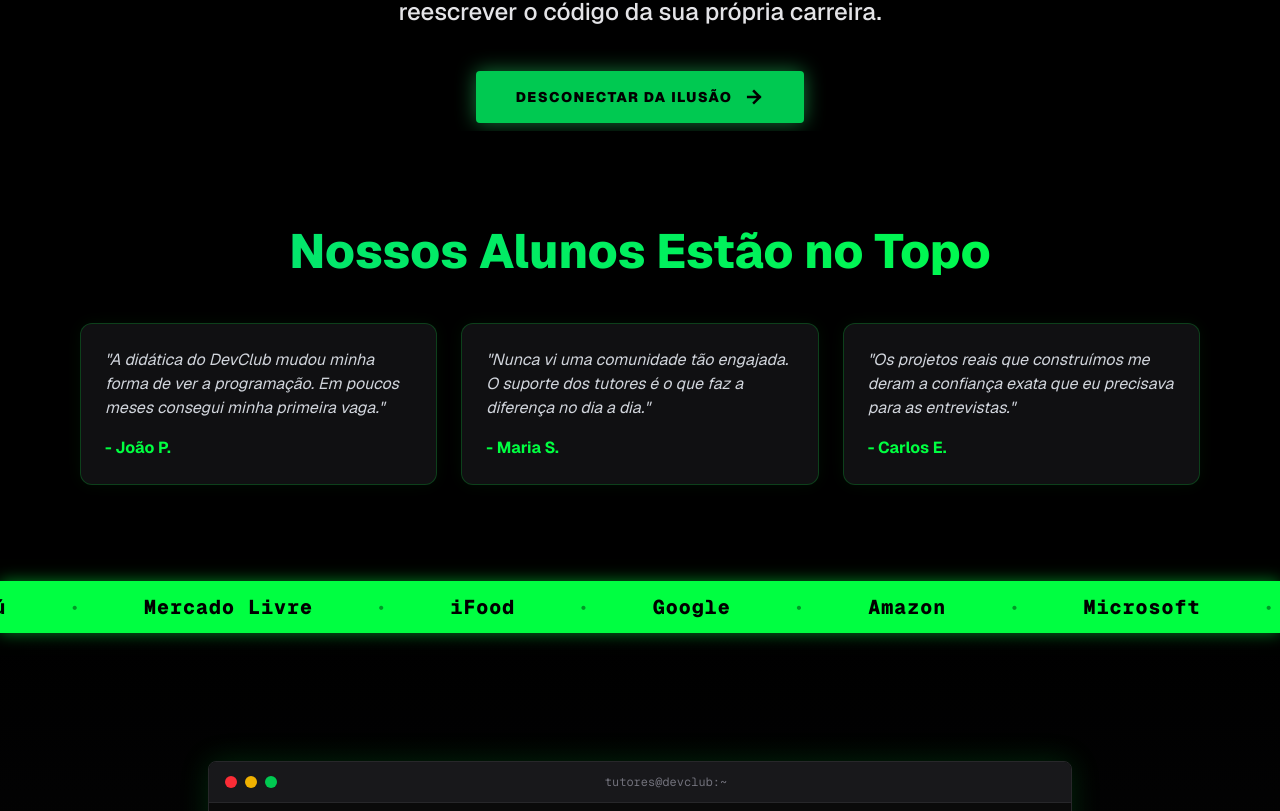
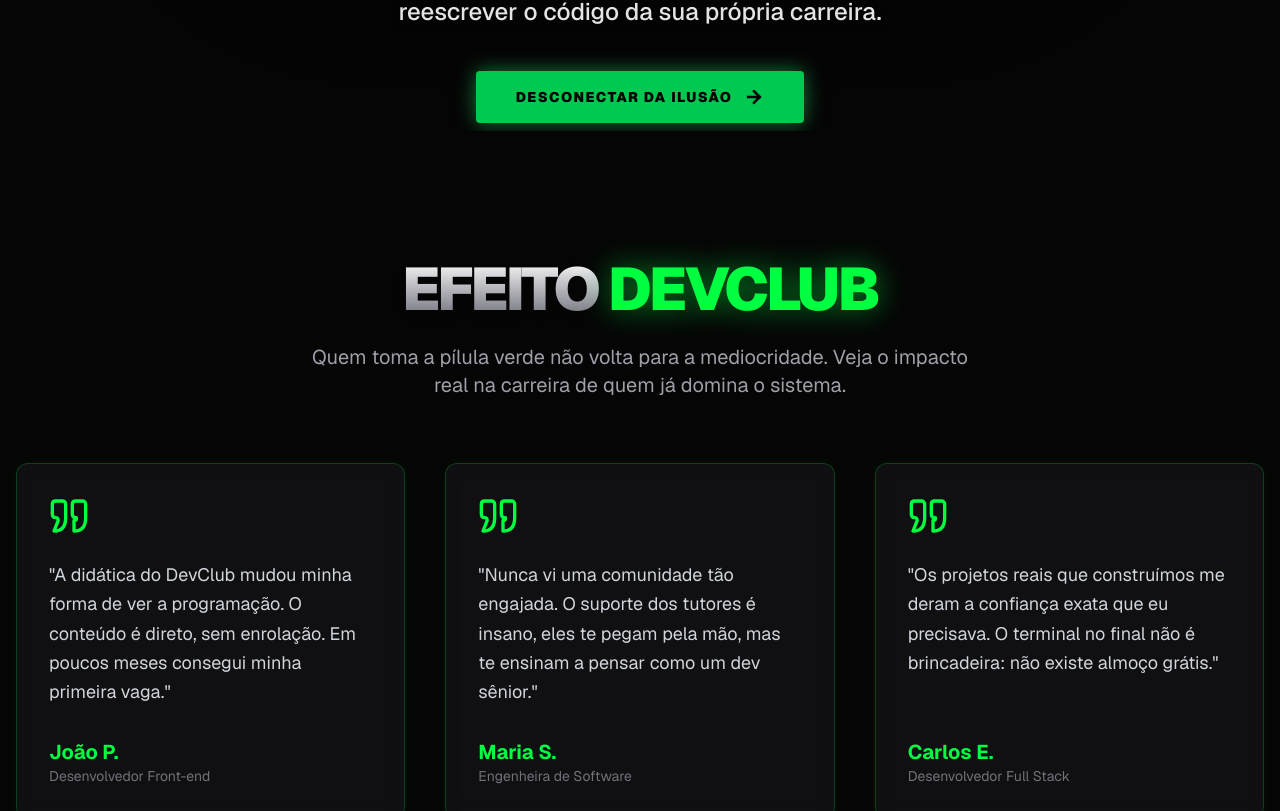
Before and after one commit to cesareduardodonato-ecolife/devclub-disruptivo, a Next.js app: page / in a window 1280 px wide. Shown: the part 629-1440 px from the top of the page. Built offline with nearby package versions, Linux system fonts and the light colour scheme.

Commit message:
feat: restaura cards 3d interativos e mouse verde customizado na pagina principal

```diff
--- a/app/page.tsx
+++ b/app/page.tsx
@@ -1,60 +1,166 @@
+"use client";
+
+import { useState, useEffect, MouseEvent } from "react";
 import { Hero } from "../components/Hero";
 import { BackgroundEffects } from "../components/BackgroundEffects";
 import TerminalTutores from "../components/TerminalTutores";
 import CompanyBanner from "../components/CompanyBanner";
 
+// --- COMPONENTE: MOUSE VERDINHO CUSTOMIZADO ---
+const CustomCursor = () => {
+  const [position, setPosition] = useState({ x: 0, y: 0 });
+  const [isVisible, setIsVisible] = useState(false);
+
+  useEffect(() => {
+    const updatePosition = (e: globalThis.MouseEvent) => {
+      setPosition({ x: e.clientX, y: e.clientY });
+      setIsVisible(true);
+    };
+    const handleMouseLeave = () => setIsVisible(false);
+
+    window.addEventListener("mousemove", updatePosition);
+    document.body.addEventListener("mouseleave", handleMouseLeave);
+
+    return () => {
+      window.removeEventListener("mousemove", updatePosition);
+      document.body.removeEventListener("mouseleave", handleMouseLeave);
+    };
+  }, []);
+
+  if (!isVisible) return null;
+
+  return (
+    <div
+      className="fixed pointer-events-none z-[9999] hidden md:block"
+      style={{
+        left: `${position.x}px`,
+        top: `${position.y}px`,
+        transform: 'translate(-50%, -50%)'
+      }}
+    >
+      <div className="w-6 h-6 bg-[#00FF41]/40 border-2 border-[#00FF41] rounded-full shadow-[0_0_15px_rgba(0,255,65,0.8)] transition-transform duration-75 ease-out" />
+    </div>
+  );
+};
+
+// --- COMPONENTE: CARDS DE DEPOIMENTO COM EFEITO 3D (TILT) ---
+const TiltCard = ({ children }: { children: React.ReactNode }) => {
+  const [transform, setTransform] = useState("");
+
+  const handleMouseMove = (e: MouseEvent<HTMLDivElement>) => {
+    const rect = e.currentTarget.getBoundingClientRect();
+    const x = e.clientX - rect.left;
+    const y = e.clientY - rect.top;
+    const centerX = rect.width / 2;
+    const centerY = rect.height / 2;
+
+    // Calcula a inclinação com base na posição do mouse
+    const rotateX = ((y - centerY) / centerY) * -10;
+    const rotateY = ((x - centerX) / centerX) * 10;
+
+    setTransform(`perspective(1000px) rotateX(${rotateX}deg) rotateY(${rotateY}deg) scale3d(1.02, 1.02, 1.02)`);
+  };
+
+  const handleMouseLeave = () => {
+    setTransform("perspective(1000px) rotateX(0deg) rotateY(0deg) scale3d(1, 1, 1)");
+  };
+
+  return (
+    <div
+      className="h-full rounded-xl bg-zinc-900/60 backdrop-blur-md border border-[#00FF41]/20 p-8 shadow-[0_0_15px_rgba(0,255,65,0.05)] hover:shadow-[0_0_30px_rgba(0,255,65,0.2)] hover:border-[#00FF41]/50 transition-all duration-200 ease-out flex flex-col justify-between"
+      style={{ transform }}
+      onMouseMove={handleMouseMove}
+      onMouseLeave={handleMouseLeave}
+    >
+      {children}
+    </div>
+  );
+};
+
+// --- PÁGINA PRINCIPAL ---
 export default function Home() {
   return (
-    // overflow-x-hidden é o segredo aqui: impede que qualquer componente vaze para os lados no celular
-    <main className="relative min-h-screen bg-black text-white overflow-x-hidden font-sans w-full flex flex-col">
+    // md:cursor-none esconde o cursor padrão no PC para o mouse verdinho aparecer sozinho
+    <main className="relative min-h-screen bg-[#050505] text-white overflow-x-hidden font-sans w-full flex flex-col md:cursor-none selection:bg-[#00FF41] selection:text-black">
 
-      {/* Efeito Matrix Global de Fundo */}
+      {/* O Mouse e o Fundo Matrix */}
+      <CustomCursor />
       <BackgroundEffects />
 
-      {/* Container principal de conteúdo com z-10 para ficar acima do Matrix */}
+      {/* Container de conteúdo */}
       <div className="relative z-10 flex flex-col w-full">
 
-        {/* 1. Hero Section */}
+        {/* 1. Secão Inicial */}
         <Hero />
 
-        {/* 2. Seção de Depoimentos */}
-        <section className="w-full max-w-6xl mx-auto px-4 py-16 md:py-24">
-          <h2 className="text-3xl md:text-5xl font-extrabold text-center mb-12 text-transparent bg-clip-text bg-gradient-to-r from-green-400 to-[#00FF41]">
-            Nossos Alunos Estão no Topo
+        {/* 2. Seção de Depoimentos (Agora com os Cards em 3D) */}
+        <section className="w-full max-w-7xl mx-auto px-4 py-20 md:py-32">
+          <div className="text-center mb-16">
+            <h2 className="text-4xl md:text-6xl font-black mb-6 text-transparent bg-clip-text bg-gradient-to-b from-white to-zinc-500 drop-shadow-lg uppercase tracking-tighter">
+              Efeito <span className="text-[#00FF41] drop-shadow-[0_0_15px_rgba(0,255,65,0.5)]">DevClub</span>
             </h2>
-
-          <div className="grid grid-cols-1 md:grid-cols-3 gap-6">
-            {/* Card de Depoimento 1 */}
-            <div className="bg-zinc-900/70 backdrop-blur-md border border-[#00FF41]/20 p-6 rounded-xl shadow-[0_0_15px_rgba(0,255,65,0.05)] hover:border-[#00FF41]/50 transition-colors">
-              <p className="text-gray-300 italic mb-4">
-                "A didática do DevClub mudou minha forma de ver a programação. Em poucos meses consegui minha primeira vaga."
+            <p className="text-zinc-400 text-lg md:text-xl max-w-2xl mx-auto">
+              Quem toma a pílula verde não volta para a mediocridade. Veja o impacto real na carreira de quem já domina o sistema.
             </p>
-              <p className="text-[#00FF41] font-bold">- João P.</p>
           </div>
 
-            {/* Card de Depoimento 2 */}
-            <div className="bg-zinc-900/70 backdrop-blur-md border border-[#00FF41]/20 p-6 rounded-xl shadow-[0_0_15px_rgba(0,255,65,0.05)] hover:border-[#00FF41]/50 transition-colors">
-              <p className="text-gray-300 italic mb-4">
-                "Nunca vi uma comunidade tão engajada. O suporte dos tutores é o que faz a diferença no dia a dia."
+          <div className="grid grid-cols-1 md:grid-cols-3 gap-8 md:gap-10">
+            {/* Card 1 */}
+            <TiltCard>
+              <div>
+                <div className="text-[#00FF41] mb-6">
+                  {/* Ícone de Aspas */}
+                  <svg width="40" height="40" viewBox="0 0 24 24" fill="none" stroke="currentColor" strokeWidth="2" strokeLinecap="round" strokeLinejoin="round"><path d="M3 21c3 0 7-1 7-8V5c0-1.25-.756-2.017-2-2H4c-1.25 0-2 .75-2 1.972V11c0 1.25.75 2 2 2 1 0 1.5.5 1.5 1.713L3 21z"/><path d="M15 21c3 0 7-1 7-8V5c0-1.25-.757-2.017-2-2h-4c-1.25 0-2 .75-2 1.972V11c0 1.25.75 2 2 2h.5c0 1.213-.5 1.713-1.5 1.713L15 21z"/></svg>
+                </div>
+                <p className="text-gray-300 text-lg leading-relaxed mb-8">
+                  "A didática do DevClub mudou minha forma de ver a programação. O conteúdo é direto, sem enrolação. Em poucos meses consegui minha primeira vaga."
                 </p>
-              <p className="text-[#00FF41] font-bold">- Maria S.</p>
               </div>
+              <div>
+                <p className="text-[#00FF41] font-bold text-xl">João P.</p>
+                <p className="text-zinc-500 text-sm">Desenvolvedor Front-end</p>
+              </div>
+            </TiltCard>
 
-            {/* Card de Depoimento 3 */}
-            <div className="bg-zinc-900/70 backdrop-blur-md border border-[#00FF41]/20 p-6 rounded-xl shadow-[0_0_15px_rgba(0,255,65,0.05)] hover:border-[#00FF41]/50 transition-colors">
-              <p className="text-gray-300 italic mb-4">
-                "Os projetos reais que construímos me deram a confiança exata que eu precisava para as entrevistas."
+            {/* Card 2 */}
+            <TiltCard>
+              <div>
+                <div className="text-[#00FF41] mb-6">
+                  <svg width="40" height="40" viewBox="0 0 24 24" fill="none" stroke="currentColor" strokeWidth="2" strokeLinecap="round" strokeLinejoin="round"><path d="M3 21c3 0 7-1 7-8V5c0-1.25-.756-2.017-2-2H4c-1.25 0-2 .75-2 1.972V11c0 1.25.75 2 2 2 1 0 1.5.5 1.5 1.713L3 21z"/><path d="M15 21c3 0 7-1 7-8V5c0-1.25-.757-2.017-2-2h-4c-1.25 0-2 .75-2 1.972V11c0 1.25.75 2 2 2h.5c0 1.213-.5 1.713-1.5 1.713L15 21z"/></svg>
+                </div>
+                <p className="text-gray-300 text-lg leading-relaxed mb-8">
+                  "Nunca vi uma comunidade tão engajada. O suporte dos tutores é insano, eles te pegam pela mão, mas te ensinam a pensar como um dev sênior."
                 </p>
-              <p className="text-[#00FF41] font-bold">- Carlos E.</p>
               </div>
+              <div>
+                <p className="text-[#00FF41] font-bold text-xl">Maria S.</p>
+                <p className="text-zinc-500 text-sm">Engenheira de Software</p>
+              </div>
+            </TiltCard>
+
+            {/* Card 3 */}
+            <TiltCard>
+              <div>
+                <div className="text-[#00FF41] mb-6">
+                  <svg width="40" height="40" viewBox="0 0 24 24" fill="none" stroke="currentColor" strokeWidth="2" strokeLinecap="round" strokeLinejoin="round"><path d="M3 21c3 0 7-1 7-8V5c0-1.25-.756-2.017-2-2H4c-1.25 0-2 .75-2 1.972V11c0 1.25.75 2 2 2 1 0 1.5.5 1.5 1.713L3 21z"/><path d="M15 21c3 0 7-1 7-8V5c0-1.25-.757-2.017-2-2h-4c-1.25 0-2 .75-2 1.972V11c0 1.25.75 2 2 2h.5c0 1.213-.5 1.713-1.5 1.713L15 21z"/></svg>
+                </div>
+                <p className="text-gray-300 text-lg leading-relaxed mb-8">
+                  "Os projetos reais que construímos me deram a confiança exata que eu precisava. O terminal no final não é brincadeira: não existe almoço grátis."
+                </p>
+              </div>
+              <div>
+                <p className="text-[#00FF41] font-bold text-xl">Carlos E.</p>
+                <p className="text-zinc-500 text-sm">Desenvolvedor Full Stack</p>
+              </div>
+            </TiltCard>
           </div>
         </section>
 
-        {/* 3. Faixa Verde de Empresas (Exatamente abaixo dos depoimentos, como solicitado) */}
+        {/* 3. A Faixa Verde Correndo */}
         <CompanyBanner />
 
-        {/* 4. Terminal dos Tutores (Fechando a página) */}
-        <section className="w-full py-16 bg-gradient-to-b from-transparent to-zinc-950/90">
+        {/* 4. O Terminal Final */}
+        <section className="w-full py-20 bg-gradient-to-b from-transparent to-zinc-950">
           <TerminalTutores />
         </section>
 
```
Lines whose indentation alone changed are shown as unchanged.
